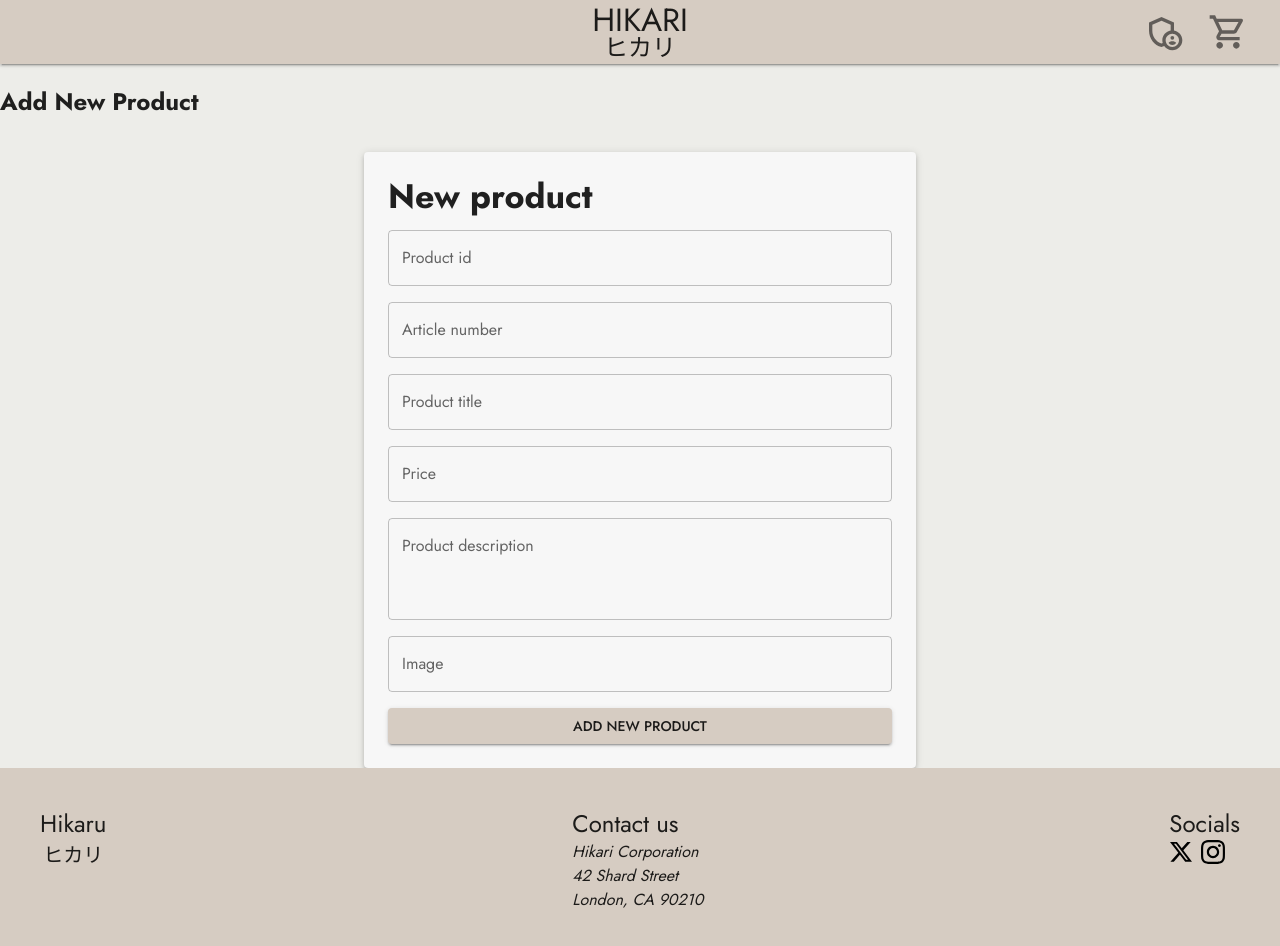
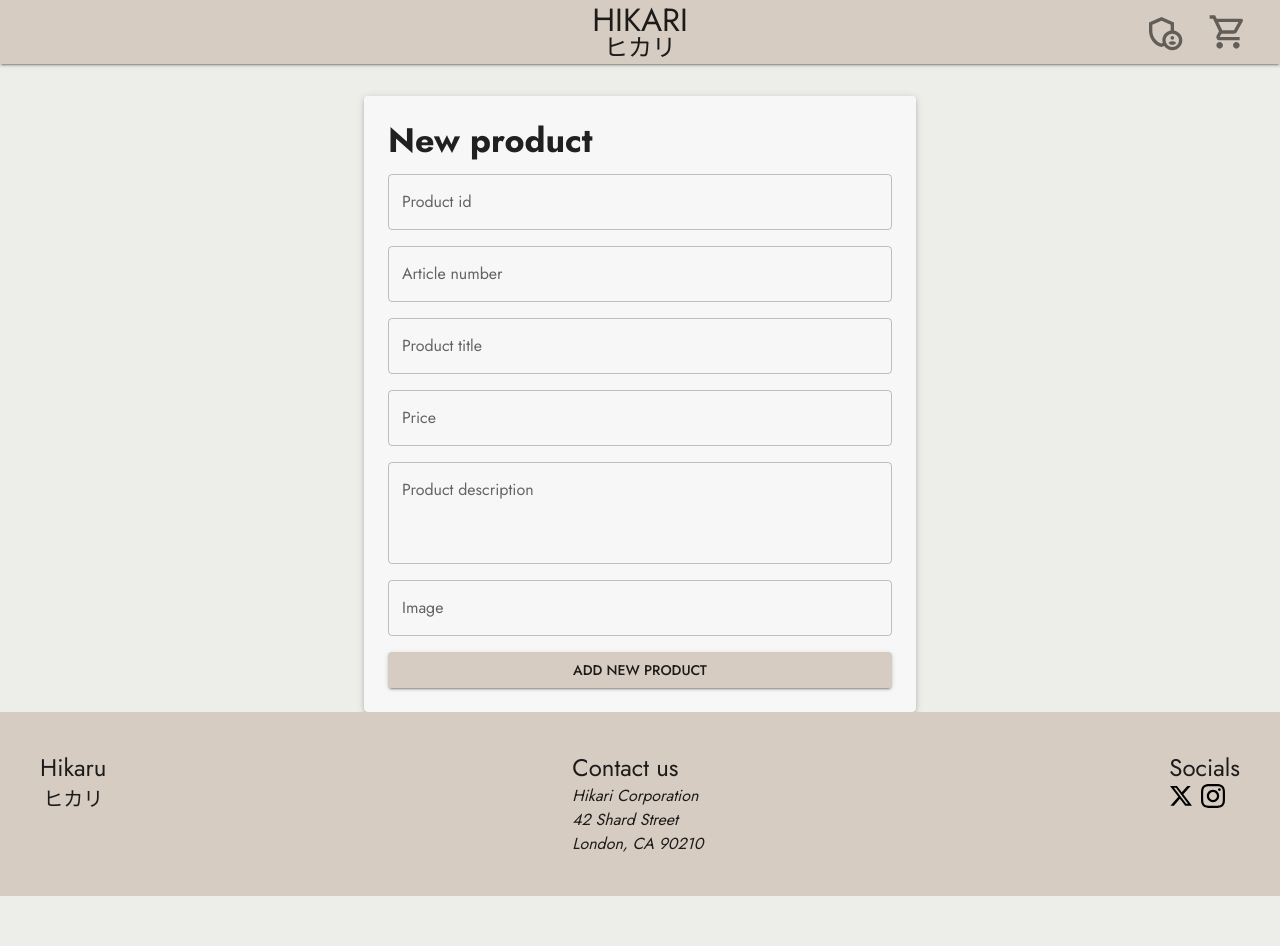
Before and after one commit to Peter-WebDev/hikari-webshop, a Next.js app: page /admin/add-product in a window 1280 px wide. Shown: the top 946 px of the page. After the commit the page ends 896 px from the top, so only its background shows below. Built offline with nearby package versions, Linux system fonts and the light colour scheme; what @mui/material-nextjs would draw is missing.

Commit message:
added coments

```diff
--- a/app/admin/add-product/page.tsx
+++ b/app/admin/add-product/page.tsx
@@ -3,10 +3,9 @@ import AddProductForm from "./AddProductForm";
 export default function AddProductPage() {
   return (
     <div>
-      <h2>Add New Product</h2>
       <AddProductForm />
     </div>
-  )
+  );
 }
-
-//Flyttat ut tidigare innehåll till klientkomponenten AddProductForm.tsx, för att göra denna till en ren serverkomponent.
+//KOMMENTAR TILL KOD, SERVERKOMPONENT SOM LADDAR FORMULÄRET:
+//Har flyttat ut tidigare innehåll till den nya klientkomponenten AddProductForm.tsx. Nu är detta en ren serverkomponent som endast renderar klientkomponenten på sidan /admin/add-product.
```
